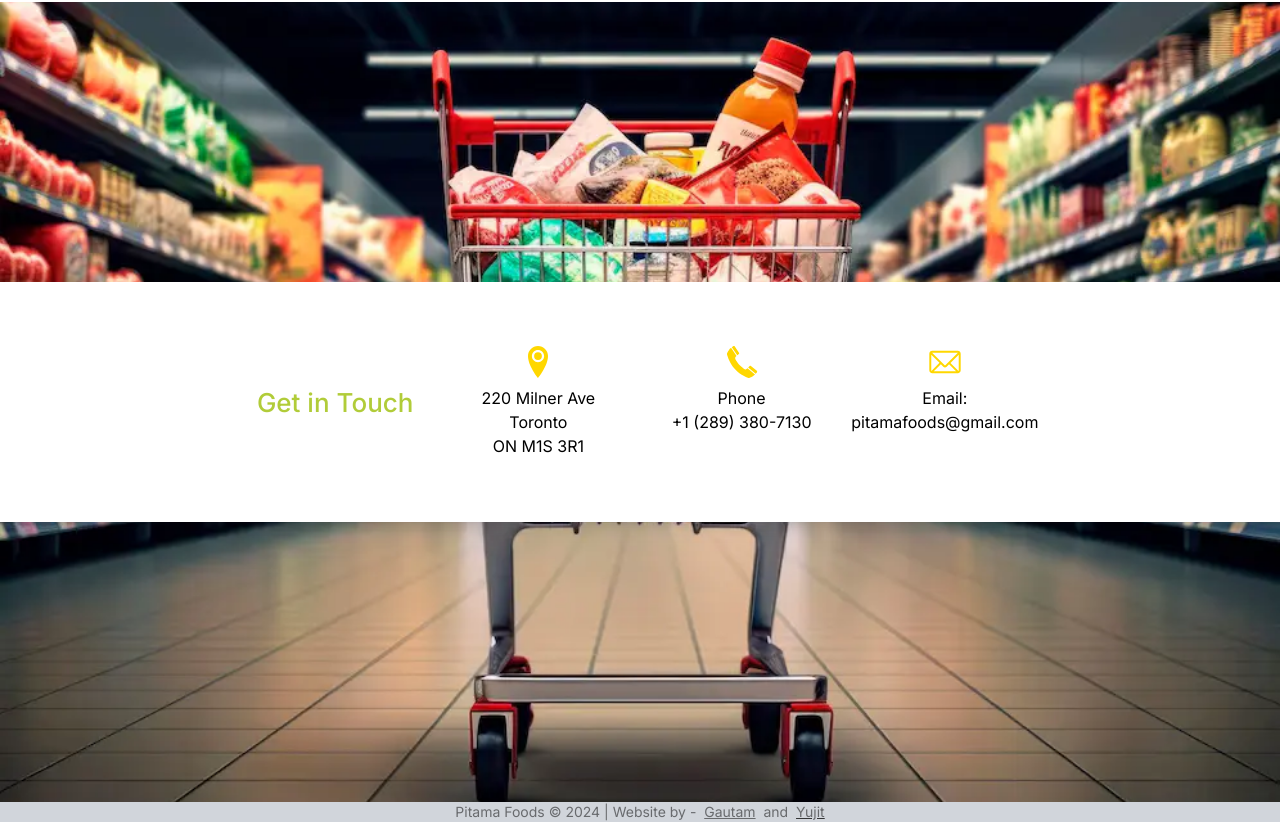
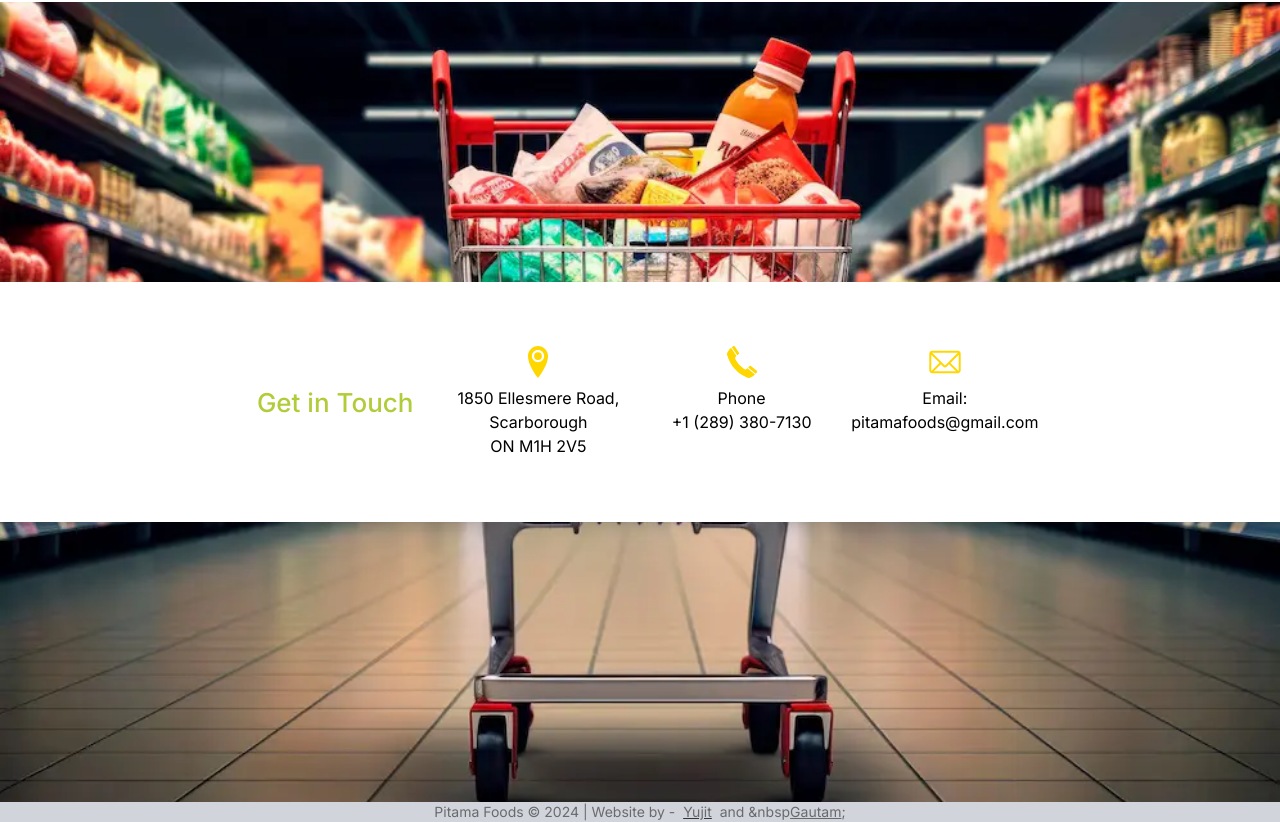
Before and after one commit to yujit2003/pitama, a Next.js app: page /cart in a window 1280 px wide. Shown: the part 638-1460 px from the top of the page. Built offline with nearby package versions, Linux system fonts and the light colour scheme.

Commit message:
content changes

```diff
--- a/components/Home/Dev.jsx
+++ b/components/Home/Dev.jsx
@@ -3,7 +3,7 @@ import React from 'react'
 const Dev = () => {
   return (
     <div className='max-h-6 w-full bg-gray-300 text-sm flex justify-center items-center text-black/50'>
-      Pitama Foods © 2024 | Website by - &nbsp;<u>Gautam</u>&nbsp; and &nbsp;<u><a href='https://yujit-portfolio.vercel.app/'> Yujit</a></u>
+      Pitama Foods © 2024 | Website by - &nbsp;<u><a href='https://yujit-portfolio.vercel.app/'> Yujit</a></u>&nbsp; and &nbsp<u>Gautam</u>;
     </div>
   )
 }
--- a/components/Home/Footer.jsx
+++ b/components/Home/Footer.jsx
@@ -26,9 +26,9 @@ const Footer = () => {
                                             </svg>
                                         </div>
                                         <div className="flex justify-center items-center">
-                                            220 Milner Ave<br />
-                                            Toronto<br />
-                                            ON M1S 3R1
+                                        1850 Ellesmere Road,<br />
+                                        Scarborough<br />
+                                        ON M1H 2V5
                                         </div>
                                     </div>
                                     <div>
```
